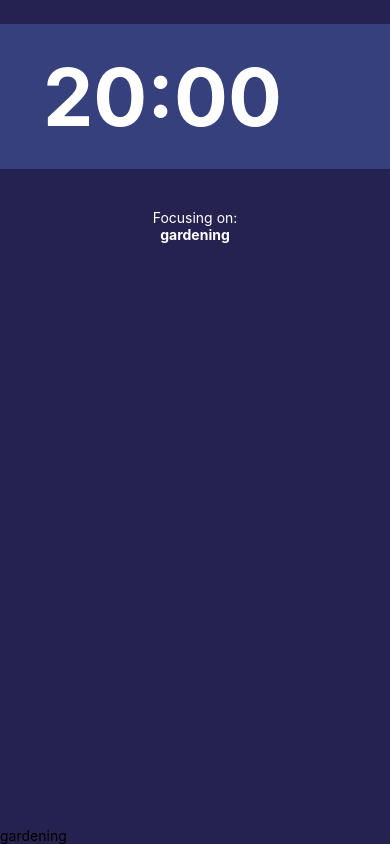
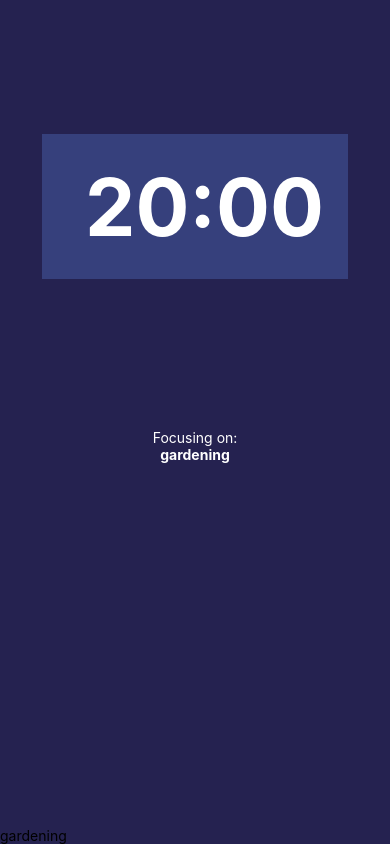
Before and after one commit to rewpt/FocusTime, a React Native app: screen / in a window 390 px wide. Built offline with nearby package versions, Linux system fonts and the light colour scheme.

Commit message:
add styling for timer

```diff
--- a/src/features/timer/Timer.js
+++ b/src/features/timer/Timer.js
@@ -34,6 +34,8 @@ const styles = StyleSheet.create({
     textAlign: 'center',
   },
   countdown: {
-
+    flex: .5,
+    alignItems: 'center',
+    justifyContent: 'center',
   }
 })
```
